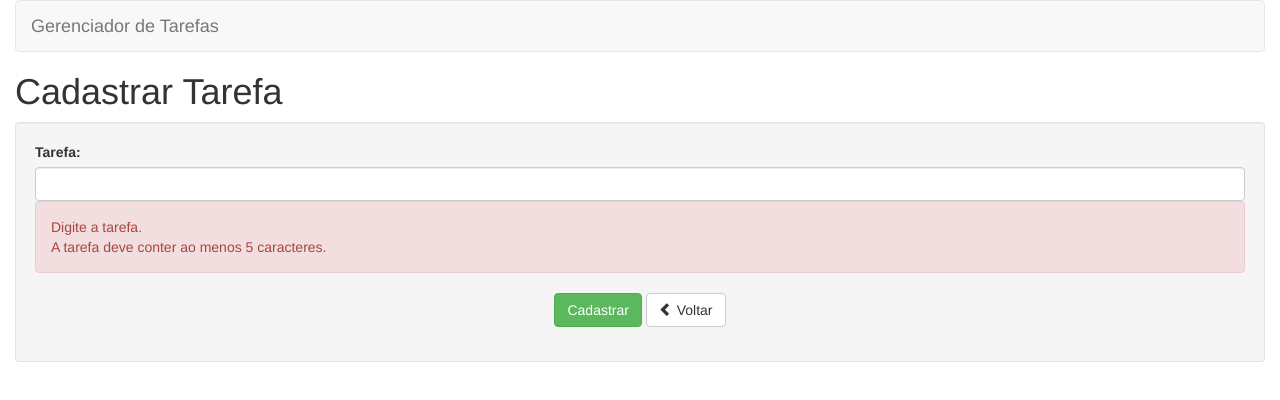
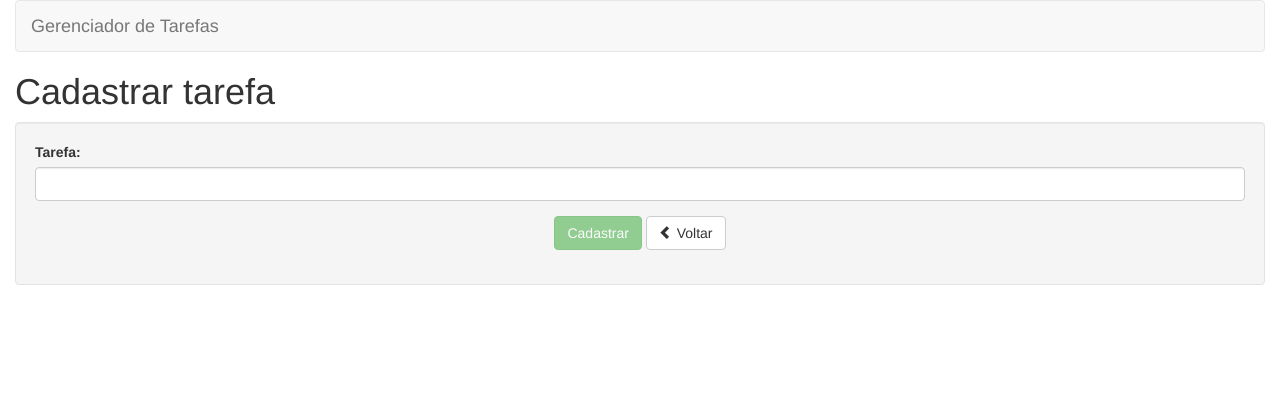
Before and after one commit to rodrigoks/gerenciadortarefas, an Angular app: page /tarefas/cadastrar in a window 1280 px wide. Shown: the top 400 px of the page. Built offline with nearby package versions, Linux system fonts and the light colour scheme.

Commit message:
Implementando modulo de cadastro de tarefa.

```diff
--- a/src/app/tarefas/cadastrar/cadastrar-tarefa.component.html
+++ b/src/app/tarefas/cadastrar/cadastrar-tarefa.component.html
@@ -1,7 +1,7 @@
-<h1>Cadastrar Tarefa</h1>
+<h1>Cadastrar tarefa</h1>
 
 <div class="well">
-  <form >
+  <form #formTarefa="ngForm">
     <div class="form-group">
       <label for="nome">Tarefa:</label>
       <input
@@ -9,13 +9,16 @@
         class="form-control"
         id="nome"
         name="nome"
+        [(ngModel)]="tarefa.nome"
+        #nome="ngModel"
         minlength="5"
         required>
-      <div class="alert alert-danger">
-        <div >
+      <div *ngIf="nome.errors && (nome.dirty || nome.touched)"
+           class="alert alert-danger">
+        <div [hidden]="!nome.errors.required">
           Digite a tarefa.
         </div>
-        <div >
+        <div [hidden]="!nome.errors.minlength">
           A tarefa deve conter ao menos 5 caracteres.
         </div>
       </div>
@@ -24,8 +27,10 @@
       <input
         type="submit"
         class="btn btn-success"
-        value="Cadastrar">
-      <a
+        (click)="cadastrar()"
+        value="Cadastrar"
+        [disabled]="!formTarefa.form.valid">
+      <a [routerLink]="['/tarefas']"
         class="btn btn-default">
         <span class="glyphicon glyphicon-chevron-left"
           aria-hidden="true"></span> Voltar
--- a/src/app/tarefas/cadastrar/cadastrar-tarefa.component.ts
+++ b/src/app/tarefas/cadastrar/cadastrar-tarefa.component.ts
@@ -14,7 +14,7 @@ import { TarefaVO } from '../shared/tarefa-vo.model';
 })
 export class CadastrarTarefaComponent implements OnInit {
 
-  @ViewChild('formTarefa') formTarefa: NgForm;
+  @ViewChild('formTarefa', { static: true }) formTarefa: NgForm;
   tarefa: TarefaVO;
 
   constructor(
--- a/src/app/tarefas/listar/listar-tarefa.component.ts
+++ b/src/app/tarefas/listar/listar-tarefa.component.ts
@@ -20,10 +20,6 @@ export class ListarTarefaComponent implements OnInit {
 
   ngOnInit() {
     this.tarefas = this.listarTodos();
-    this.tarefas = [
-      new TarefaVO(1, "Tarefa 1", false),
-      new TarefaVO(2, "Tarefa 2", true)
-    ];
   }
 
   listarTodos(): TarefaVO[] {
```
